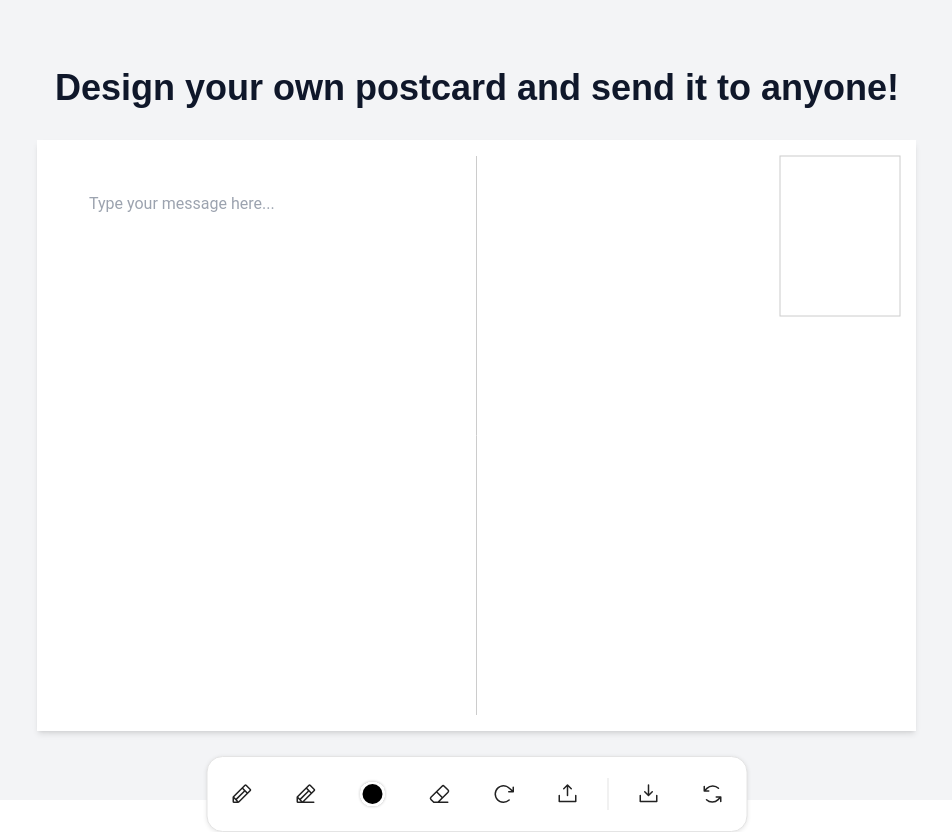
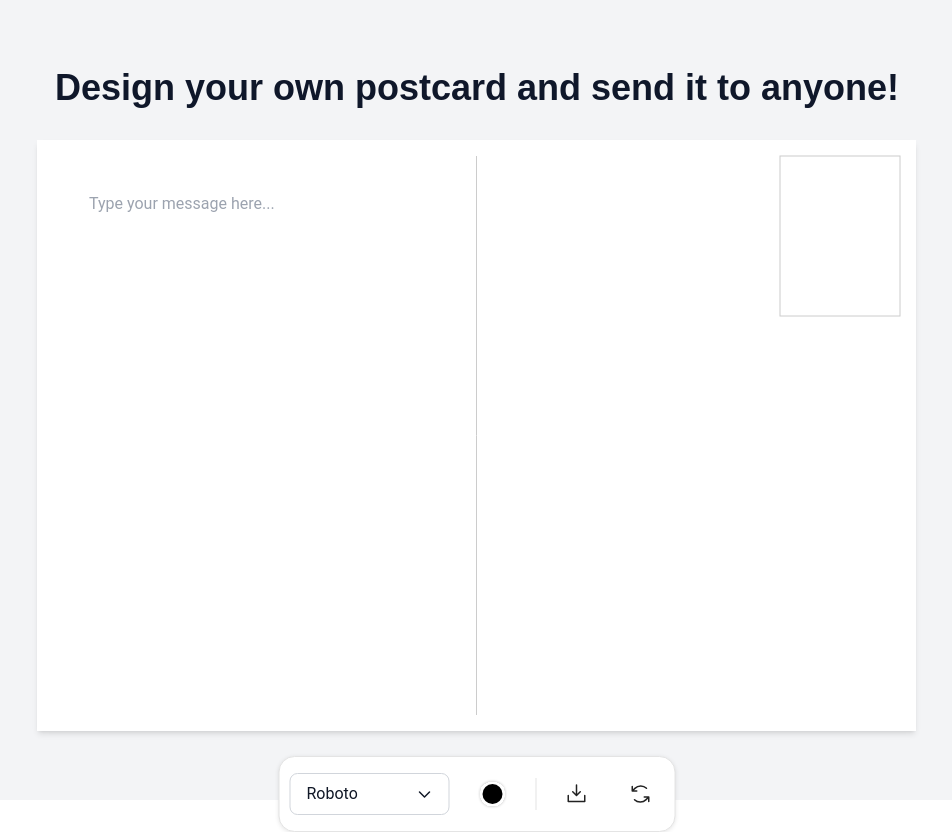
Before and after one commit to csleong98/postcard, a Next.js app: page / in a window 1280 px wide. Both pictures are taken after a click on the button 875 px from the left and 793 px from the top of the page. Shown: the whole page, without its empty margins (163-1115 px from the left). Built offline with nearby package versions, Linux system fonts and the light colour scheme.

Commit message:
replaced toolbar functionality for the back of the card

```diff
--- a/src/app/components/PostcardCustomizer.js
+++ b/src/app/components/PostcardCustomizer.js
@@ -348,6 +348,30 @@ export default function PostcardCustomizer() {
     emailjs.init("Mra82Sn-VgBPLdEWV");
   }, []);
 
+  // Draw static elements on back side
+  useEffect(() => {
+    const canvas = staticCanvasRef.current;
+    if (canvas) {
+      const ctx = canvas.getContext('2d');
+
+      // Clear the canvas
+      ctx.clearRect(0, 0, canvas.width, canvas.height);
+
+      // Set styles for lines and box
+      ctx.strokeStyle = '#cccccc';
+      ctx.lineWidth = 1;
+
+      // Draw stamp box in top right
+      ctx.strokeRect(canvas.width - 120 - 16, 16, 120, 160);
+
+      // Draw vertical line in middle
+      ctx.beginPath();
+      ctx.moveTo(canvas.width / 2, 16);
+      ctx.lineTo(canvas.width / 2, canvas.height - 16);
+      ctx.stroke();
+    }
+  }, []);
+
   return (
     <div className="min-h-screen bg-gray-100 flex flex-col items-center justify-center p-4">
       {/* Title */}
@@ -356,37 +380,6 @@ export default function PostcardCustomizer() {
       </h1>
 
       <div className="relative">
-        {/* Font and Color Controls */}
-        {isTextareaActive && (
-          <div className="absolute -left-[calc(200px+24px)] top-0 w-[200px] flex flex-col gap-4 controls-container">
-            <select
-              value={selectedFont}
-              onChange={(e) => setSelectedFont(e.target.value)}
-              className="w-full p-2 border rounded-md bg-white shadow-sm"
-            >
-              {fontOptions.map((font) => (
-                <option
-                  key={font.value}
-                  value={font.value}
-                  style={{ fontFamily: font.value }}
-                >
-                  {font.name}
-                </option>
-              ))}
-            </select>
-
-            <div className="flex flex-col gap-2">
-              <label className="text-sm text-gray-600">Text Color</label>
-              <input
-                type="color"
-                value={textColor}
-                onChange={(e) => setTextColor(e.target.value)}
-                className="w-full h-10 cursor-pointer"
-              />
-            </div>
-          </div>
-        )}
-
         {/* Postcard Canvas */}
         <div className="relative w-[879.04px] h-[591.04px] perspective">
           <div
@@ -460,10 +453,16 @@ export default function PostcardCustomizer() {
         {/* Toolbar - now positioned at bottom center */}
         <div className="absolute left-1/2 -translate-x-1/2 bottom-0 translate-y-[calc(100%+24px)]">
           <Toolbar
+            currentSide={currentSide}
             selectedTool={selectedTool}
             drawingColor={drawingColor}
+            textColor={textColor}
+            selectedFont={selectedFont}
+            fontOptions={fontOptions}
             onToolSelect={setSelectedTool}
             onColorChange={setDrawingColor}
+            onTextColorChange={setTextColor}
+            onFontChange={setSelectedFont}
             onClear={clearCanvas}
             onUpload={() => document.getElementById('imageUpload').click()}
             onDownload={() => {
@@ -479,6 +478,13 @@ export default function PostcardCustomizer() {
             onFlip={handleFlip}
           />
         </div>
+
+        {/* Remove the font controls since they're now in the toolbar */}
+        {isTextareaActive && currentSide === 'back' && (
+          <div className="absolute -left-[calc(200px+24px)] top-0 w-[200px] flex flex-col gap-4 controls-container">
+            {/* Remove the font and color controls since they're now in the toolbar */}
+          </div>
+        )}
       </div>
 
       {showPreview && (
--- a/src/app/components/Toolbar.js
+++ b/src/app/components/Toolbar.js
@@ -7,7 +7,8 @@ import {
   ArrowClockwise,
   UploadSimple,
   DownloadSimple,
-  ArrowsCounterClockwise
+  ArrowsCounterClockwise,
+  CaretDown
 } from "@phosphor-icons/react";
 
 const Separator = () => (
@@ -15,25 +16,36 @@ const Separator = () => (
 );
 
 const Toolbar = ({
+  currentSide = 'front',
   selectedTool,
   drawingColor,
+  textColor,
+  selectedFont,
+  fontOptions,
   onToolSelect,
   onColorChange,
+  onTextColorChange,
+  onFontChange,
   onClear,
   onUpload,
   onDownload,
   onFlip
 }) => {
   const [showColorPicker, setShowColorPicker] = React.useState(false);
+  const [showFontDropdown, setShowFontDropdown] = React.useState(false);
   const colorPickerRef = useRef(null);
   const toolbarRef = useRef(null);
   const colorPickerInputRef = useRef(null);
+  const dropdownRef = useRef(null);
 
   useEffect(() => {
     const handleClickOutside = (event) => {
       if (colorPickerRef.current && !colorPickerRef.current.contains(event.target) &&
           !toolbarRef.current.contains(event.target)) {
         setShowColorPicker(false);
+      }
+      if (dropdownRef.current && !dropdownRef.current.contains(event.target)) {
+        setShowFontDropdown(false);
       }
     };
 
@@ -53,9 +65,8 @@ const Toolbar = ({
     }
   }, [showColorPicker]);
 
-  return (
-    <div className="relative" ref={toolbarRef}>
-      <div className="inline-flex items-center p-2.5 gap-4 rounded-2xl border border-[#E4E4E4] bg-white shadow-[0px_1px_4px_0px_rgba(0,0,0,0.10)]">
+  const renderFrontTools = () => (
+    <>
       <IconButton
         icon={Pencil}
         isActive={selectedTool === 'pencil'}
@@ -77,9 +88,7 @@ const Toolbar = ({
           ref={colorPickerInputRef}
           type="color"
           value={drawingColor}
-            onChange={(e) => {
-              onColorChange(e.target.value);
-            }}
+          onChange={(e) => onColorChange(e.target.value)}
           className="absolute opacity-0 w-px h-px"
           style={{
             top: '-6px',
@@ -102,6 +111,74 @@ const Toolbar = ({
         icon={UploadSimple}
         onClick={onUpload}
       />
+    </>
+  );
+
+  const renderBackTools = () => (
+    <>
+      <div ref={dropdownRef} className="relative">
+        <button
+          className="inline-flex items-center gap-2 px-4 py-2 w-[160px] rounded-lg bg-white border border-gray-300 hover:bg-gray-50 transition-colors focus:outline-none focus:ring-2 focus:ring-blue-500"
+          onClick={() => setShowFontDropdown(!showFontDropdown)}
+        >
+          <span className="truncate text-gray-900" style={{ fontFamily: selectedFont }} title={selectedFont}>
+            {selectedFont}
+          </span>
+          <CaretDown
+            size={16}
+            className={`transform transition-transform duration-200 ${showFontDropdown ? 'rotate-180' : ''} flex-shrink-0 ml-auto text-gray-900`}
+            weight="bold"
+          />
+        </button>
+        {showFontDropdown && (
+          <div className="absolute bottom-full left-0 mb-2 w-[160px] bg-white rounded-lg shadow-lg border border-gray-200 py-1 z-10 max-h-[200px] overflow-y-auto">
+            {fontOptions.map((font) => (
+              <button
+                key={font.value}
+                className="w-full px-4 py-2 text-left hover:bg-gray-50 transition-colors focus:outline-none focus:bg-gray-50 text-gray-900"
+                style={{ fontFamily: font.value }}
+                onClick={() => {
+                  onFontChange(font.value);
+                  setShowFontDropdown(false);
+                }}
+                title={font.name}
+              >
+                <span className="block truncate">
+                  {font.name}
+                </span>
+              </button>
+            ))}
+          </div>
+        )}
+      </div>
+      <div ref={colorPickerRef} className="relative">
+        <IconButton
+          isColorIndicator
+          color={textColor}
+          isActive={showColorPicker}
+          onClick={() => setShowColorPicker(!showColorPicker)}
+        />
+        <input
+          ref={colorPickerInputRef}
+          type="color"
+          value={textColor}
+          onChange={(e) => onTextColorChange(e.target.value)}
+          className="absolute opacity-0 w-px h-px"
+          style={{
+            top: '-6px',
+            left: '50%',
+            transform: 'translateX(-50%)',
+            pointerEvents: showColorPicker ? 'auto' : 'none'
+          }}
+        />
+      </div>
+    </>
+  );
+
+  return (
+    <div className="relative" ref={toolbarRef}>
+      <div className="inline-flex items-center p-2.5 gap-4 rounded-2xl border border-[#E4E4E4] bg-white shadow-[0px_1px_4px_0px_rgba(0,0,0,0.10)] transition-all duration-300 ease-in-out">
+        {currentSide === 'front' ? renderFrontTools() : renderBackTools()}
         <Separator />
         <IconButton
           icon={DownloadSimple}
```
Lines whose indentation alone changed are shown as unchanged.
